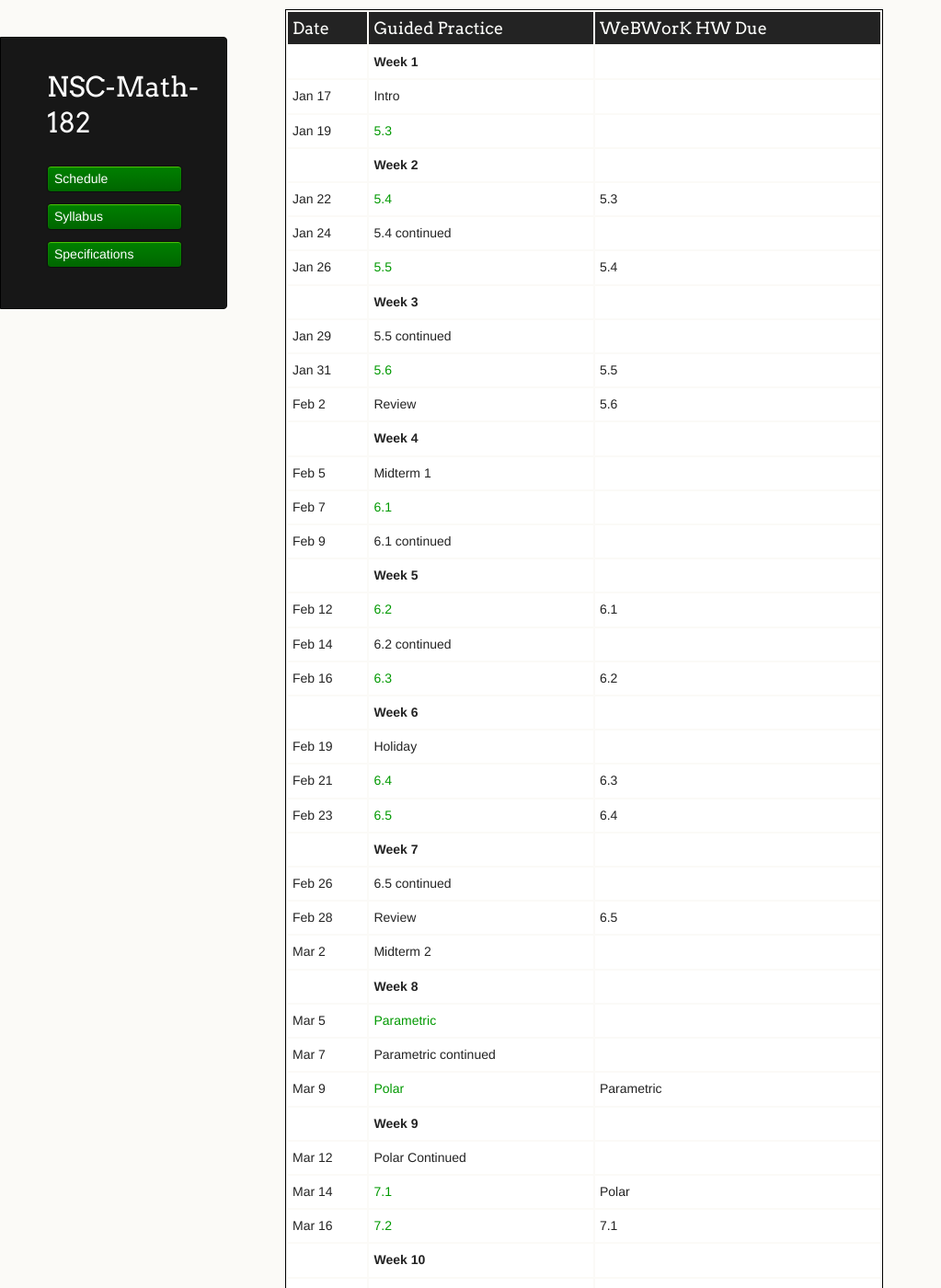
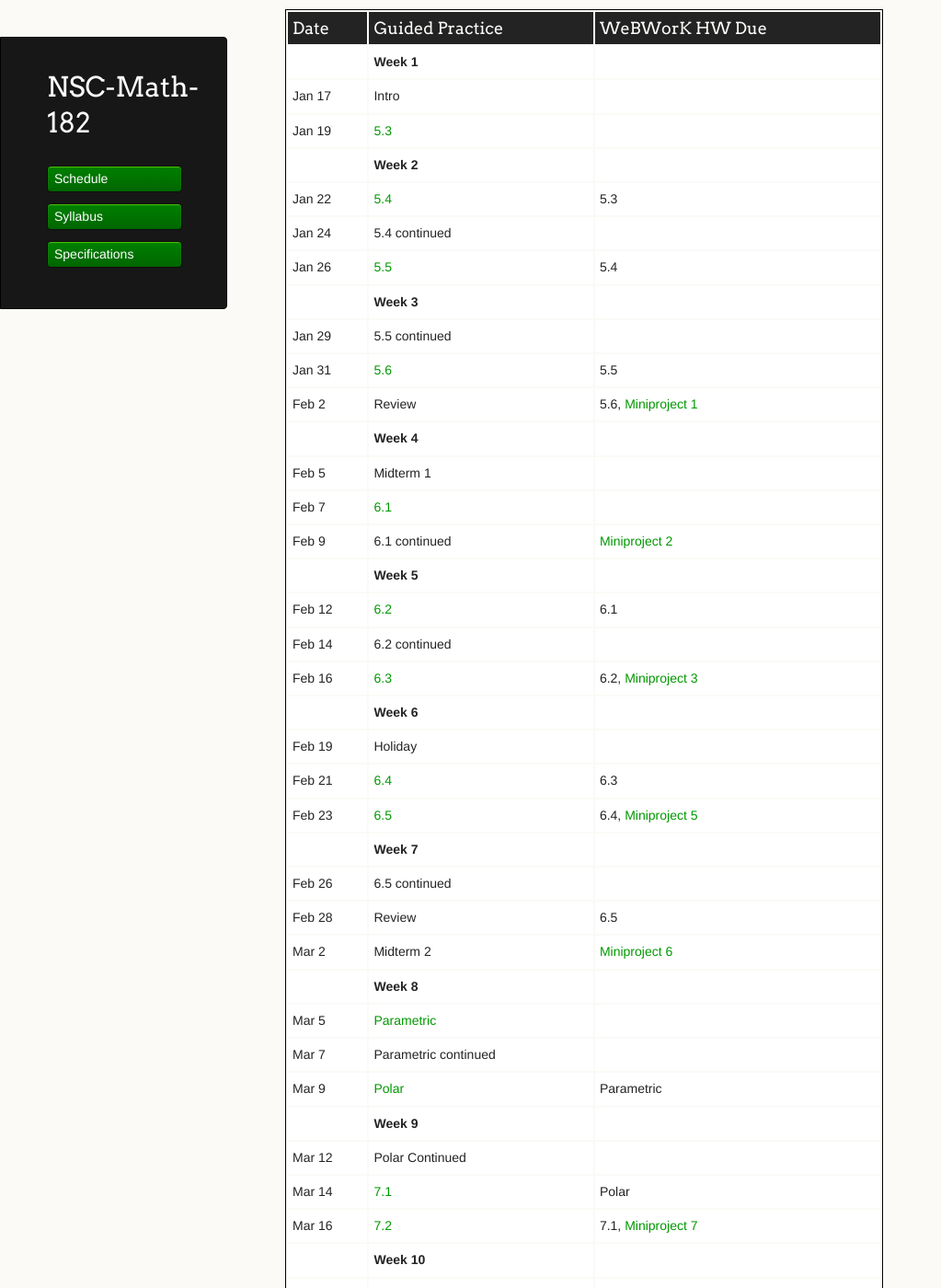
Before and after one commit to sergeballif/NSC-Math-182, a Jekyll site: the page built from index.md, in a window 1280 px wide and 1400 px high. Shown: the whole window at 92% size, without its empty margins (0-1023 px from the left). Built offline with Jekyll 4.4.1, drawn with Linux system fonts in a browser that asks for light colours; the repository's description, which GitHub fills in, is left out; some of the changed text lies outside the part shown.

Commit message:
miniprojects

```diff
--- a/index.md
+++ b/index.md
@@ -15,23 +15,23 @@ Jan 26 | [5.5](/NSC-Math-182/GP5.5.html)               | 5.4
        | **Week 3**                                    |
 Jan 29 | 5.5 continued                                 |
 Jan 31 | [5.6](/NSC-Math-182/GP5.6.html)               | 5.5
-Feb 2  | Review                                        | 5.6
+Feb 2  | Review                                        | 5.6, [Miniproject 1](https://hackmd.io/KwZgpgJgRgHDIFpgBZgGMHLWg7AgnAGZYKEBMADNvjGAIZTJRA==?view)
        | **Week 4**                                    |
 Feb 5  | Midterm 1                                     |
 Feb 7  | [6.1](/NSC-Math-182/GP6.1.html)               |
-Feb 9  | 6.1 continued                                 |
+Feb 9  | 6.1 continued                                 |[Miniproject 2](https://hackmd.io/KwZgpgJgRgHDIFpgBZgGMHLWg7AgnAGZYKEBMADNvjGAIZTJRA==?view)
        | **Week 5**                                    |
 Feb 12 | [6.2](/NSC-Math-182/GP6.2.html)               | 6.1
 Feb 14 | 6.2 continued                                 |
-Feb 16 | [6.3](/NSC-Math-182/GP6.3.html)               | 6.2
+Feb 16 | [6.3](/NSC-Math-182/GP6.3.html)               | 6.2, [Miniproject 3](https://hackmd.io/KwZgpgJgRgHDIFpgBZgGMHLWg7AgnAGZYKEBMADNvjGAIZTJRA==?view)
        | **Week 6**                                    |
 Feb 19 | Holiday                                       |
 Feb 21 | [6.4](/NSC-Math-182/GP6.4.html)               | 6.3
-Feb 23 | [6.5](/NSC-Math-182/GP6.5.html)               | 6.4
+Feb 23 | [6.5](/NSC-Math-182/GP6.5.html)               | 6.4, [Miniproject 5](https://hackmd.io/KwZgpgJgRgHDIFpgBZgGMHLWg7AgnAGZYKEBMADNvjGAIZTJRA==?view)
        | **Week 7**                                    |
 Feb 26 | 6.5 continued                                 |
 Feb 28 | Review                                        | 6.5
-Mar 2  | Midterm 2                                     |
+Mar 2  | Midterm 2                                     |[Miniproject 6](https://hackmd.io/KwZgpgJgRgHDIFpgBZgGMHLWg7AgnAGZYKEBMADNvjGAIZTJRA==?view)
        | **Week 8**                                    |
 Mar 5  | [Parametric](/NSC-Math-182/GPParametric.html) |
 Mar 7  | Parametric continued                          |
@@ -39,7 +39,7 @@ Mar 9  | [Polar](/NSC-Math-182/GPPolar.html)           | Parametric
        | **Week 9**                                    |
 Mar 12 | Polar Continued                               |
 Mar 14 | [7.1](/NSC-Math-182/GP7.1.html)               | Polar
-Mar 16 | [7.2](/NSC-Math-182/GP7.2.html)               | 7.1
+Mar 16 | [7.2](/NSC-Math-182/GP7.2.html)               | 7.1, [Miniproject 7](https://hackmd.io/KwZgpgJgRgHDIFpgBZgGMHLWg7AgnAGZYKEBMADNvjGAIZTJRA==?view)
        | **Week 10**                                   |
 Mar 19 | [7.3](/NSC-Math-182/GP7.3.html)               | 7.2
 Mar 21 | [7.4](/NSC-Math-182/GP7.4.html)               | 7.3
@@ -49,19 +49,19 @@ Mar 23 | [7.5](/NSC-Math-182/GP7.5.html)               | 7.4
        | **Week 12**                                   |
 Apr 2  | [7.6](/NSC-Math-182/GP7.6.html)               | 7.5
 Apr 4  | Review                                        | 7.6
-Apr 6  | Midterm 3                                     |
+Apr 6  | Midterm 3                                     | [Miniproject 8](https://hackmd.io/KwZgpgJgRgHDIFpgBZgGMHLWg7AgnAGZYKEBMADNvjGAIZTJRA==?view)
        | **Week 13**                                   |
 Apr 9  | [8.1](/NSC-Math-182/GP8.1.html)               |
 Apr 11 | [8.2](/NSC-Math-182/GP8.2.html)               | 8.1
-Apr 13 | [8.3](/NSC-Math-182/GP8.3.html)               | 8.2
+Apr 13 | [8.3](/NSC-Math-182/GP8.3.html)               | 8.2, [Miniproject 9](https://hackmd.io/KwZgpgJgRgHDIFpgBZgGMHLWg7AgnAGZYKEBMADNvjGAIZTJRA==?view)
        | **Week 14**                                   |
 Apr 16 | 8.3 continued                                 |
 Apr 18 | [8.4](/NSC-Math-182/GP8.4.html)               | 8.3
-Apr 20 | [8.5](/NSC-Math-182/GP8.5.html)               | 8.4
+Apr 20 | [8.5](/NSC-Math-182/GP8.5.html)               | 8.4, [Miniproject 10](https://hackmd.io/KwZgpgJgRgHDIFpgBZgGMHLWg7AgnAGZYKEBMADNvjGAIZTJRA==?view)
        | **Week 15**                                   |
 Apr 23 | 8.5 continued                                 |
 Apr 25 | [8.6](/NSC-Math-182/GP8.6.html)               | 8.5
-Apr 27 | 8.6 continued                                 |
+Apr 27 | 8.6 continued                                 |[Miniproject 11](https://hackmd.io/KwZgpgJgRgHDIFpgBZgGMHLWg7AgnAGZYKEBMADNvjGAIZTJRA==?view)
        | **Week 16**                                   |
 Apr 30 | Review Day                                    | 8.6
 May 2  | Final Exam                                    |
```
